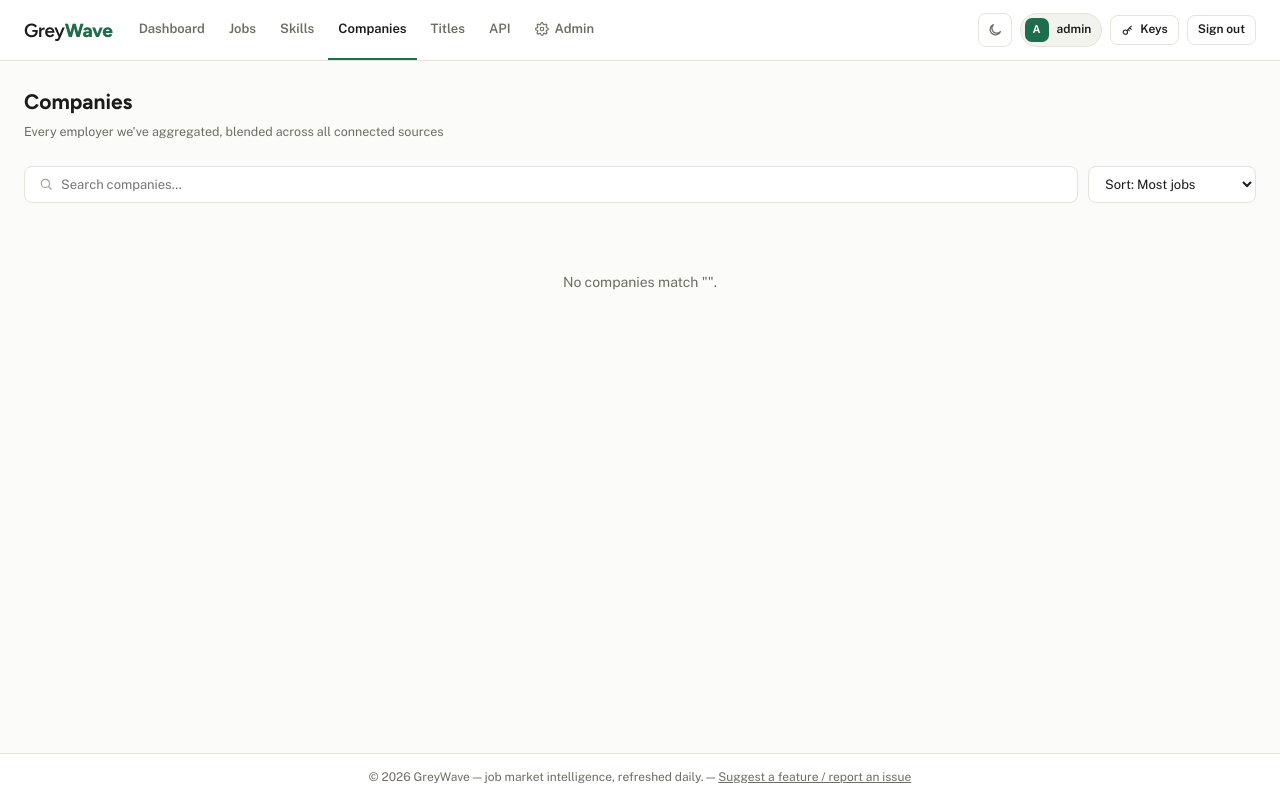
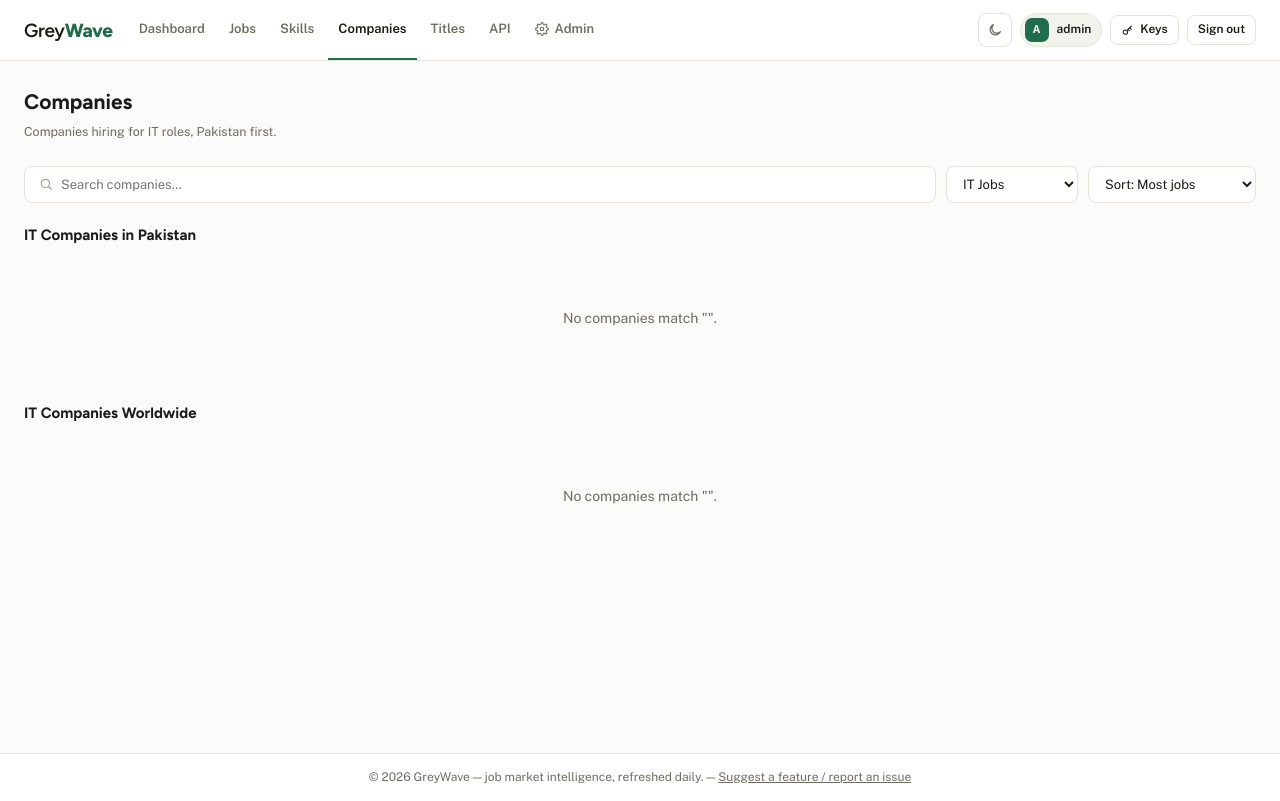
Before and after one commit to mmujtaba0085/job-market-intelligence, a Flask app: page /companies/intelligence in a window 1280 px wide. Run offline with Flask 3, Linux system fonts and the light colour scheme; the visitor is signed in with stand-in values (Sample User, id 1); data comes from the database, SQL or seed files in the repository; data that the repository does not hold is empty; parts of the project's set-up code (start-up, migrations or seed data) failed here and were passed over.

Commit message:
feat: default Companies Intelligence to Pakistan-first IT sections with a Category toggle

```diff
--- a/templates/companies_intelligence.html
+++ b/templates/companies_intelligence.html
@@ -151,7 +151,7 @@
 <div class="page-top-row">
     <div>
         <div class="page-title">Companies</div>
-        <div class="page-sub">Every employer we've aggregated, blended across all connected sources</div>
+        <div class="page-sub" id="coSubtitle">Companies hiring for IT roles, Pakistan first.</div>
     </div>
 </div>
 
@@ -160,6 +160,10 @@
         {{ icons.search(14) }}
         <input type="text" id="coSearchInput" placeholder="Search companies…">
     </div>
+    <select id="coCategorySelect" class="co-sort">
+        <option value="it">IT Jobs</option>
+        <option value="all">All Categories</option>
+    </select>
     <select id="coSortSelect" class="co-sort">
         <option value="jobs">Sort: Most jobs</option>
         <option value="skills">Sort: Most skills</option>
@@ -181,7 +185,17 @@
     <a href="#" id="coPanelJobsLink" class="co-view-jobs">{{ icons.briefcase(14) }} View all jobs at this company →</a>
 </div>
 
-<div class="co-grid" id="coGrid">
+<div id="coItSections">
+    <h3 class="card-title" style="margin-bottom:12px; font-size:15px;">IT Companies in Pakistan</h3>
+    <div class="co-grid" id="coGridPakistan">
+        <div class="co-empty"><div class="loading-spinner"></div></div>
+    </div>
+    <h3 class="card-title" style="margin: 1.5rem 0 12px; font-size:15px;">IT Companies Worldwide</h3>
+    <div class="co-grid" id="coGridGlobal">
+        <div class="co-empty"><div class="loading-spinner"></div></div>
+    </div>
+</div>
+<div class="co-grid" id="coGrid" style="display:none;">
     <div class="co-empty"><div class="loading-spinner"></div></div>
 </div>
 {{ gating.bar() }}
@@ -190,8 +204,11 @@
 {% block extra_scripts %}
 <script>
 let allCompanies = [];
+let pakistanCompanies = [];
+let globalCompanies = [];
 let currentSort = 'jobs';
 let currentSearch = '';
+let currentCategory = 'it';
 
 function initials(name) {
     const words = name.replace(/[^\w\s]/g, '').split(/\s+/).filter(Boolean);
@@ -200,17 +217,15 @@ function initials(name) {
     return (words[0][0] + words[1][0]).toUpperCase();
 }
 
+function getInitialCategory() {
+    const params = new URLSearchParams(window.location.search);
+    return params.get('category') === 'all' ? 'all' : 'it';
+}
+
 document.addEventListener('DOMContentLoaded', function () {
-    fetch('/api/companies/list')
-        .then(r => r.json())
-        .then(data => {
-            allCompanies = data;
-            applyView();
-        })
-        .catch(() => {
-            document.getElementById('coGrid').innerHTML =
-                '<div class="co-empty">Something went wrong loading companies — try refreshing.</div>';
-        });
+    currentCategory = getInitialCategory();
+    document.getElementById('coCategorySelect').value = currentCategory;
+    applyCategoryMode();
 
     document.getElementById('coSearchInput').addEventListener('input', function (e) {
         currentSearch = e.target.value.trim().toLowerCase();
@@ -220,17 +235,74 @@ document.addEventListener('DOMContentLoaded', function () {
         currentSort = e.target.value;
         applyView();
     });
+    document.getElementById('coCategorySelect').addEventListener('change', function (e) {
+        currentCategory = e.target.value;
+        applyCategoryMode();
+    });
 });
 
-function applyView() {
-    let list = allCompanies.filter(c => c.company.toLowerCase().includes(currentSearch));
-    const sortKey = { jobs: 'job_count', skills: 'skill_diversity', remote: 'remote_pct', countries: 'location_count' }[currentSort];
-    list = list.slice().sort((a, b) => (b[sortKey] || 0) - (a[sortKey] || 0));
-    renderGrid(list);
+function applyCategoryMode() {
+    const itSections = document.getElementById('coItSections');
+    const allGrid = document.getElementById('coGrid');
+    const subtitle = document.getElementById('coSubtitle');
+
+    if (currentCategory === 'it') {
+        itSections.style.display = '';
+        allGrid.style.display = 'none';
+        subtitle.textContent = 'Companies hiring for IT roles, Pakistan first.';
+        if (pakistanCompanies.length === 0 && globalCompanies.length === 0) {
+            fetch('/api/companies/list-it')
+                .then(r => r.json())
+                .then(data => {
+                    pakistanCompanies = data.pakistan;
+                    globalCompanies = data.global;
+                    applyView();
+                })
+                .catch(() => {
+                    document.getElementById('coGridPakistan').innerHTML =
+                        '<div class="co-empty">Something went wrong loading companies — try refreshing.</div>';
+                });
+        } else {
+            applyView();
+        }
+    } else {
+        itSections.style.display = 'none';
+        allGrid.style.display = '';
+        subtitle.textContent = "Every employer we've aggregated, blended across all connected sources";
+        if (allCompanies.length === 0) {
+            fetch('/api/companies/list')
+                .then(r => r.json())
+                .then(data => {
+                    allCompanies = data;
+                    applyView();
+                })
+                .catch(() => {
+                    document.getElementById('coGrid').innerHTML =
+                        '<div class="co-empty">Something went wrong loading companies — try refreshing.</div>';
+                });
+        } else {
+            applyView();
+        }
+    }
 }
 
-function renderGrid(list) {
-    const grid = document.getElementById('coGrid');
+function filterAndSort(list) {
+    let filtered = list.filter(c => c.company.toLowerCase().includes(currentSearch));
+    const sortKey = { jobs: 'job_count', skills: 'skill_diversity', remote: 'remote_pct', countries: 'location_count' }[currentSort];
+    return filtered.slice().sort((a, b) => (b[sortKey] || 0) - (a[sortKey] || 0));
+}
+
+function applyView() {
+    if (currentCategory === 'it') {
+        renderGrid(filterAndSort(pakistanCompanies), 'coGridPakistan');
+        renderGrid(filterAndSort(globalCompanies), 'coGridGlobal');
+    } else {
+        renderGrid(filterAndSort(allCompanies), 'coGrid');
+    }
+}
+
+function renderGrid(list, targetId) {
+    const grid = document.getElementById(targetId);
     if (list.length === 0) {
         grid.innerHTML = '<div class="co-empty">No companies match "' + currentSearch + '".</div>';
         return;
@@ -266,7 +338,12 @@ function openCompanyPanel(cardEl) {
 
     const encoded = cardEl.dataset.company;
     const company = decodeURIComponent(encoded);
-    const data = allCompanies.find(c => c.company === company);
+    // A company can appear in both pakistanCompanies and globalCompanies
+    // (global is a superset) - check Pakistan first since that's the
+    // more specific/relevant match when both exist.
+    const data = (currentCategory === 'it')
+        ? (pakistanCompanies.find(c => c.company === company) || globalCompanies.find(c => c.company === company))
+        : allCompanies.find(c => c.company === company);
     if (!data) return;
 
     const panel = document.getElementById('coPanel');
```
